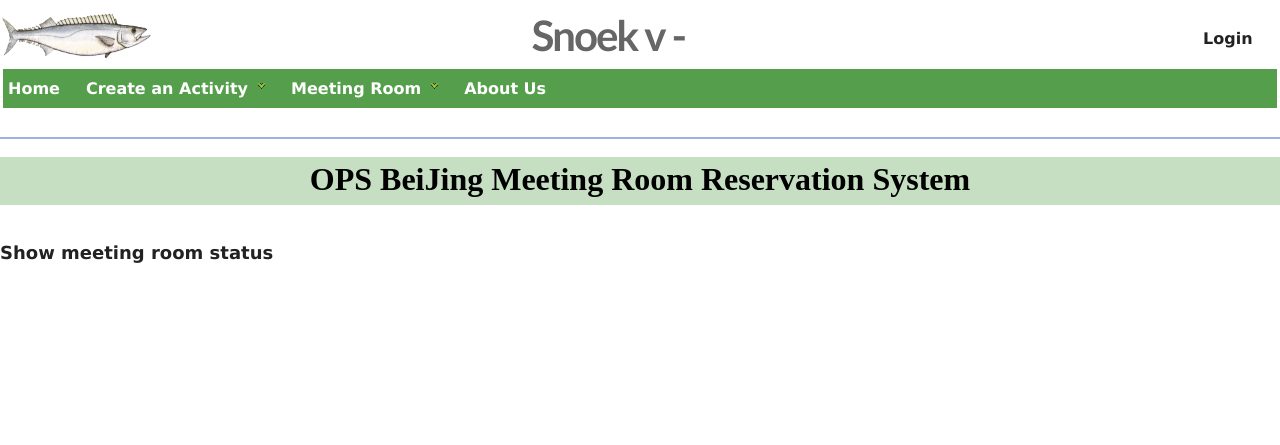
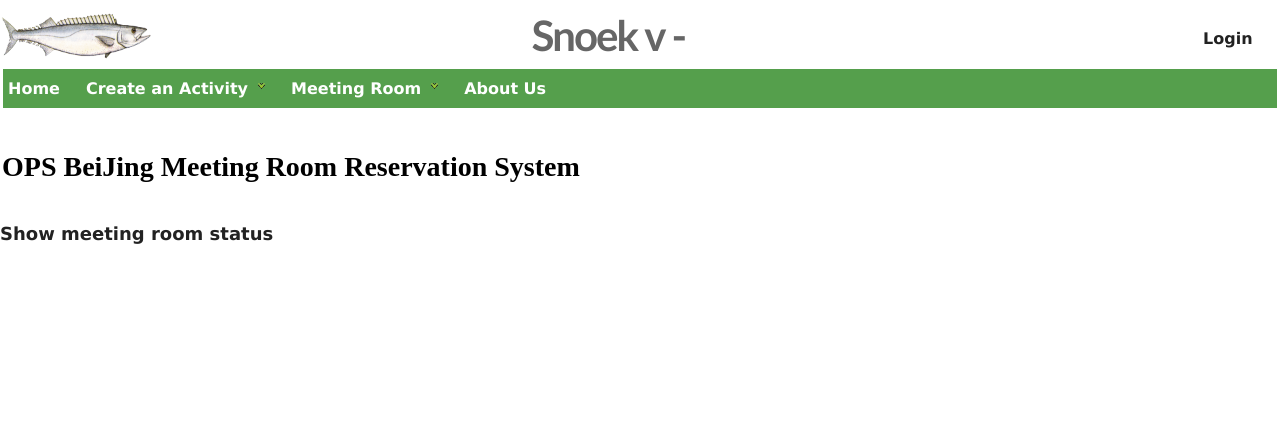
Before and after one commit to yifanjiang/snoek, a Django app: template templates/meeting/index.html in a window 1280 px wide. Shown: the top 445 px of the page. Run offline with Django 3.2, Linux system fonts and the light colour scheme; the template is opened without the code that fills it, so the values that code supplies are empty.

Commit message:
Change style as same as activity.

```diff
--- a/templates/base1.html
+++ b/templates/base1.html
@@ -69,10 +69,10 @@
     <li>
         <a href="/meetingroom">Meeting Room</a>
         <ul class="subnav">
+            <li><a href="/meetingroom/getstatus">View</a></li>
             <li><a href="/meetingroom/booking">Reserve</a></li>
-            <li><a href="/meetingroom/getstatus">View</a></li>
-            <li><a href="/meetingroom/showevent">Reservation</a></li>
-            <li><a href="/meetingroom/showmeeting">Meeting</a></li>
+            <li><a href="/meetingroom/showevent">My reservation</a></li>
+            <li><a href="/meetingroom/showmeeting">My meeting</a></li>
         </ul>
     <li><a href="#">About Us</a></li>
 </ul>
--- a/templates/css/style.css
+++ b/templates/css/style.css
@@ -42,7 +42,7 @@ h2 {
 
 h2.meeting {
 
-    font-size: 22px;
+    font-size: 20px;
     color: #3851d6;
     background: #ffffff
 
--- a/templates/meeting/comtitle.html
+++ b/templates/meeting/comtitle.html
@@ -1,5 +1,9 @@
 <br/>
 
-<hr color = navyblue>
-<h2 ALIGN=CENTER><Font size=6><b> OPS BeiJing Meeting Room Reservation System </Font></b></h2>
+<table class = "nav">
+    <tr><td class="nav">
+        OPS BeiJing Meeting Room Reservation System
+    </td><td>&nbsp;</td></tr>
+</table>
+
 <br/>
--- a/templates/meeting/index.html
+++ b/templates/meeting/index.html
@@ -3,22 +3,21 @@
 
 {% include 'meeting/comtitle.html' %}
 
-{% if user.is_authenticated %}
-
-<pre><h2 class="meeting">{{ user.username }}: Employee self service </h2></pre>
-
-<a href = '/meetingroom/showmeeting'><Font size=4>Check meeting schedule</Font></a>
+<a href = '/meetingroom/getstatus'><Font size=4>Show meeting room status</Font></a>
 <br/><br/>
 
-<a href = '/meetingroom/showevent'><Font size=4>Check the reservation status</Font></a>
+{% if user.is_authenticated %}
+<a href = '/meetingroom/booking'><Font size=4>Reserve a meeting room</Font></a>
 <br/><br/>
 
-<a href = '/meetingroom/booking'><Font size=4>Booking meeting room</Font></a>
+<a href = '/meetingroom/showevent'><Font size=4>Check my reservation status</Font></a>
 <br/><br/>
+
+<a href = '/meetingroom/showmeeting'><Font size=4>Check my meeting schedule</Font></a>
+<br/><br/>
+
 
 {% endif %}
 
-<a href = '/meetingroom/getstatus'><Font size=4>Show meeting room status</Font></a>
-<br/><br/>
 
 {% endblock %}
```
